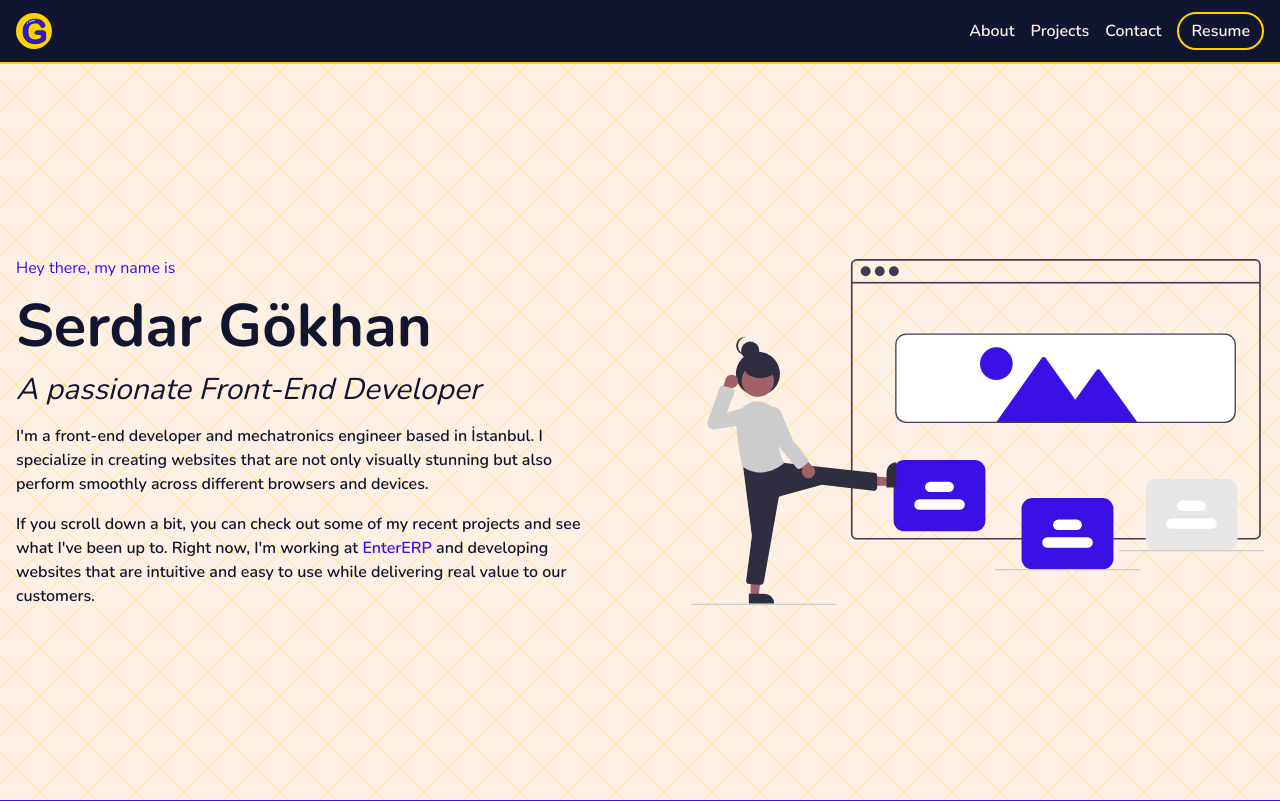
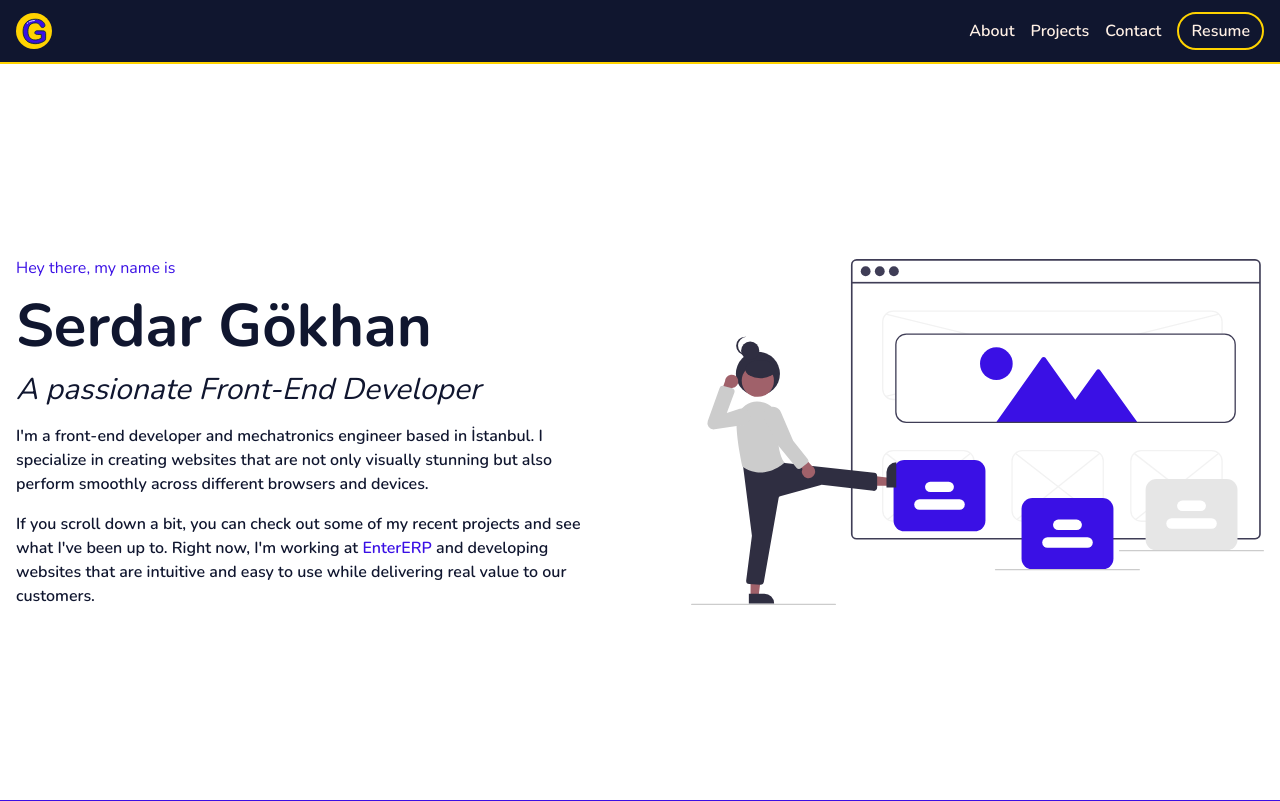
Before and after one commit to serdargokhan/serdargokhan.dev, a Next.js app: page /en in a window 1280 px wide. Shown: the top 801 px of the page. Built offline with nearby package versions, Linux system fonts and the light colour scheme.

Commit message:
feat: remove bg-hero-pattern class

```diff
--- a/src/app/globals.css
+++ b/src/app/globals.css
@@ -18,24 +18,6 @@
 }
 
 @layer components {
-    .bg-hero-pattern {
-        background: linear-gradient(
-                45deg,
-                transparent 48%,
-                #ffd30040 49% 51%,
-                transparent 51%
-            ),
-            linear-gradient(
-                -45deg,
-                transparent 48%,
-                #ffd30040 49% 51%,
-                transparent 51%
-            );
-        background-size: 3rem 3rem;
-        background-color: #fff0e5;
-        background-position: center;
-    }
-
     .h-header {
         height: var(--header-height);
     }
```
